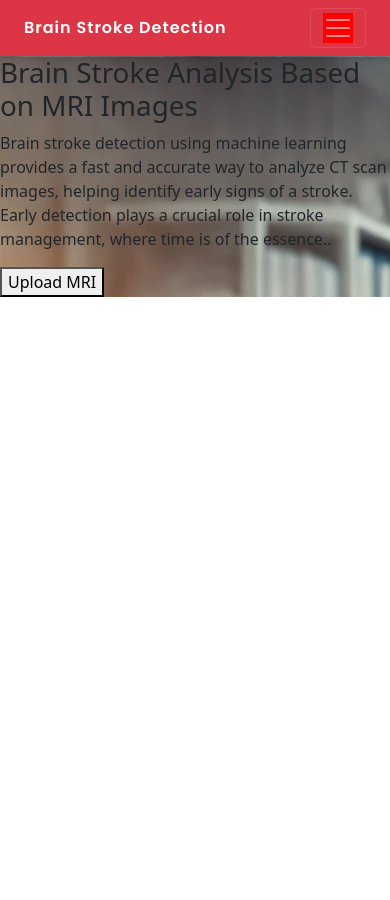
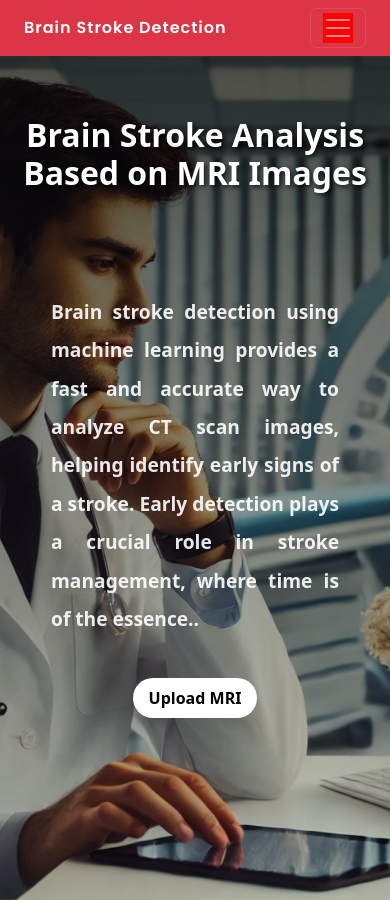
Before and after one commit to Pratikkuntawar/brainstrokedetection, a React (Create React App) app: page / in a window 390 px wide. Before the commit the page ends 844 px from the top, so only its background shows below. Built offline with nearby package versions, Linux system fonts and the light colour scheme.

Commit message:
Update Home.css

```diff
--- a/src/components/Home.css
+++ b/src/components/Home.css
@@ -1,314 +1,178 @@
-/* Original CSS*/
-.container {
-    max-width: 1200px;
-    margin: 0 auto;
-    padding: 20px;
-    background-color: #f9f9f9;
-    border-radius: 10px;
-    box-shadow: 0 4px 10px rgba(0, 0, 0, 0.1);
+.home-container {
+    position: relative;
+    width: 100%;
+    height: 100vh;
+    background-size: cover;
+    background-position: center;
+    margin: 0;
+    padding: 0;
   }
 
-  .row {
+  .overlay {
+    position: absolute;
+    top: 0;
+    left: 0;
+    width: 100%;
+    height: 100%;
+    background-color: rgba(0, 0, 0, 0.6); /* Dark overlay for readability */
     display: flex;
-    flex-wrap: wrap;
+    flex-direction: column;
+    align-items: center;
+    justify-content: center;
+    color: white;
+    text-align: center;
+    padding: 20px;
+    gap: 30px; /* Space between elements */
   }
 
-  .text-container {
-    padding: 20px;
+  .home-title {
+    font-size: 3rem;
+    font-weight: bold;
+    margin-top: 30px;
+    text-shadow: 2px 2px 4px rgba(0, 0, 0, 0.8); /* Shadow for readability */
   }
 
-  .heading{
-    margin-bottom: 40px;
-    font-size: 2em;
-    color: #2c3e50;
+  .home-description {
+    font-size: 1.2rem;
+    width: 70%; /* Occupies 70% of the width */
+    max-width: 900px; /* Limit width for larger screens */
+    line-height: 1.8;
+    text-align: justify; /* Justified text */
+    margin-bottom: 40px; /* Space before the button */
+    font-weight: bold;
   }
 
-  .definition {
-    line-height: 1.6;
-    color: #34495e;
-    font-size: 1em;
-    font-weight: bold;
-    text-align: justify; /* Added justified text alignment */
+  .upload-button {
+    background-color: #4CAF50;
+    background-color: white;
+    color: white;
+    border: none;
+    padding: 12px 24px;
+    font-size: 1rem;
+    border-radius: 5px;
+    cursor: pointer;
+    margin-bottom: 50px; /* Push button slightly down */
+    transition: background-color 0.3s ease;
   }
 
-  .image-container {
-    display: flex;
-    justify-content: center;
-    align-items: center;
+
+
+/*new css*/
+/* Home.css */
+
+.home-container {
+    position: relative;
+    width: 100%;
+    height: 100vh;
+    background-size: cover;
+    background-position: center;
   }
 
-  .img-fluid {
-    width: 400px;  /* Set the width */
-    height: 400px; /* Set the height */
-    object-fit: cover; /* Maintain aspect ratio */
-    border-radius: 10px; /* Add rounded corners */
-  }
-
-  #h2{
-    margin-top: 50px;
-    margin-bottom: 50px;
+  .overlay {
+    position: absolute;
+    top: 0;
+    left: 0;
+    width: 100%;
+    height: 100%;
+    background: linear-gradient(to bottom, rgba(0, 0, 0, 0.7), rgba(0, 0, 0, 0.2));
+    display: flex;
+    flex-direction: column;
+    align-items: center;
+    justify-content: center;
+    color: white;
+    padding: 20px;
     text-align: center;
   }
 
-
-  /* styles to represent types of strokes*/
-  .card-body{
-    border: 1px solid black; /* Light border */
-    border-radius: 8px; /* Rounded corners */
-    box-shadow: 0 4px 8px rgba(0, 0, 0, 0.1);
+  .home-title {
+    font-size: 3.5rem;
+    font-weight: 700;
+    margin-bottom: 20px;
+    text-shadow: 2px 2px 5px rgba(0, 0, 0, 0.8);
   }
 
-  .card:hover {
-    transform: scale(1.05); /* Scale the card up on hover */
-  }
-  .card-title {
-    font-size: 1.5em; /* Card title font size */
-    /*color: #2c3e50; /* Color for title */
-    color:#34495e;
+  .home-description {
+    font-size: 1.3rem;
+    width: 65%; /* Adjust width for balance */
+    max-width: 850px;
+    line-height: 2;
+    text-align: justify;
+    margin-bottom: 0px;
+    color: rgba(255, 255, 255, 0.9); /* Slight transparency for elegance */
+    margin-right: 400px;
   }
 
-  .card-text {
-    line-height: 2; /* Improve readability */
-    color: grey; /* Text color */
+  .upload-button {
+    background-color: #884221;
+    background-color:white;
+    color: black;
+
+    border: none;
+    padding: 15px 30px;
+    font-size: 1.2rem;
+    font-weight: bold;
+    border-radius: 50px; /* Rounded button */
+    cursor: pointer;
+    transition: background-color 0.3s ease, transform 0.2s ease;
   }
 
-
-  /*symptoms card*/
-  .d{
-    border: 1px solid #e0e0e0; /* Light border */
-    border-radius: 8px; /* Rounded corners */
-    box-shadow: 0 4px 8px rgba(0, 0, 0, 0.1); /* Subtle shadow */
-    transition: transform 0.3s ease; /* Smooth transition for scaling */
+  .upload-button:hover {
+    /* background-color: #884221; */
+    transform: scale(1.05); /* Subtle hover effect */
   }
 
-  .d:hover {
-    transform: scale(1.05); /* Scale the card up on hover */
+  .navbar {
+    margin-bottom: 0px; /* Ensures a gap between navbar and other sections */
+  }
+  @media (max-width: 768px) {
+    .home-container {
+      background-size: cover; /* Maintain cover behavior */
+      background-position: center; /* Center for better visibility */
+      min-height: 100vh; /* Ensure the container fills the viewport */
+  }
+    .home-title {
+      font-size: 2.5rem; /* Smaller title on small screens */
     }
 
-  .t1{
-    font-size: 1.2em; /* Card title font size */
-    color: #2c3e50; /* Color for title */
+    .home-description {
+      font-size: 1rem; /* Smaller font size for description */
+      margin: 10px 0; /* Adjust margin */
     }
 
-  .t2 {
-    line-height: 1.6; /* Improve readability */
-    color: #34495e; /* Text color */
+    .upload-button {
+      padding: 8px 16px; /* Smaller button padding */
+      font-size: 1rem; /* Smaller button text */
     }
 
-  /*new css*/
-
-  /* Container styling */
-.container {
-  max-width: 1200px;
-  margin: 0 auto;
-  padding: 30px;
-  background-color: #ffffff; /* White background for a clean look */
-  border-radius: 12px;
-  box-shadow: 0 8px 20px rgba(0, 0, 0, 0.1); /* Slightly larger shadow */
+    /* Additional styling to fit small screens */
+    .home-container {
+      padding: 10px; /* Add some padding */
     }
 
-/* Flexbox for responsive layout */
-.row {
-  display: flex;
-  flex-wrap: wrap;
-  margin-bottom: 30px;
+    /* Optional: Adjust overlay for better readability */
+    .overlay {
+      padding: 15px; /* Reduce padding on small screens */
+    }
+    .home-container {
+      min-height: 100vh; /* Keep the minimum height for mobile screens */
+      background-size: cover; /* Use cover to avoid repeating the image */
+      background-position: center; /* Center the image */
+      padding: 20px; /* Add padding to prevent content from touching the edges */
+    }
+    .home-description{
+      width: 80%;
+      margin-top: 50px;
+      font-size: 1.2rem;
+    }
+    .home-title {
+      font-size: 2rem; /* Smaller title on small screens */
+/* Reduce top margin to bring it closer to the top */
+      line-break: 30px;
+      margin-right: 0px;
     }
 
-/* Styling for text content */
-.text-container {
-  padding: 20px;
-}
-
-.heading {
-  font-size: 2.5em;
-  color: #1A535C; /* Dark teal for a calm effect */
-  font-weight: 700;
-  margin-bottom: 20px;
-  text-transform: uppercase; /* Uppercase for emphasis */
-}
-
-.definition {
-  line-height: 1.8;
-  color: black; /* Soft teal for readability */
-  color: #1A535C;
-  font-size: 1.1em;
-  font-weight: 500;
-  text-align: justify;
-}
-
-/* Image styling */
-.image-container {
-  display: flex;
-  justify-content: center;
-  align-items: center;
-}
-
-.img-fluid {
-  width: 450px;
-  height: 450px;
-  object-fit: cover;
-  border-radius: 15px;
-  box-shadow: 0 6px 15px rgba(0, 0, 0, 0.2); /* Deep shadow for focus */
-}
-
-/* Section title styling */
-#h2 {
-  margin-top: 50px;
-  margin-bottom: 40px;
-  text-align: center;
-  font-size: 2.2em;
-  color: #FF6B6B; /* Soft red to draw attention */
-  font-weight: bold;
-  letter-spacing: 1px; /* Spacing to enhance look */
-  text-transform: uppercase;
-}
-.symptoms{
-  color:#FF6B6B;
-}
-/* Stroke type cards */
-.card-body {
-  border: 1px solid #d9d9d9;
-  border-radius: 10px;
-  padding: 20px;
-  /* Light green for background  // card vr cha color */
-  transition: all 0.3s ease;
-}
-
-.card {
-  transition: transform 0.3s ease-in-out;
-}
-
-.card:hover {
-  transform: translateY(-10px); /* Slight lift effect */
-  box-shadow: 0 10px 25px rgba(0, 0, 0, 0.15); /* Slight hover shadow */
-}
-.symptoms{
-  color: #1A535C;
-}
-.card-title {
-  font-size: 1.8em;
-  color: #1A535C; /* Dark teal for titles */
-  font-weight: 600;
-}
-
-.card-text {
-  line-height: 1.8;
-  color: #333333; /* Dark gray for text readability */
-  font-size: 1.05em;
-}
-
-/* Symptoms card styling */
-.d {
-  border: 1px solid #e0e0e0;
-  border-radius: 12px;
-  background-color: #F0F4F8; /* Light blue-gray background for a soft tone */
-  padding: 20px;
-  transition: transform 0.3s ease, box-shadow 0.3s ease;
-}
-
-.d:hover {
-  transform: scale(1.05);
-  box-shadow: 0 10px 20px rgba(0, 0, 0, 0.1);
-}
-
-/* Card titles */
-.t1 {
-  font-size: 1.4em;
-  color: #FF6B6B; /* Soft red to highlight symptom titles */
-  font-weight: 600;
-  margin-bottom: 30px;
-}
-
-.t2 {
-  margin-top: 30px;
-  line-height: 1.8;
-  color: #34495e;
-  font-size: 1.05em;
-}
-
-/* General utility classes */
-.mb-4 {
-  margin-bottom: 40px;
-}
-
-.text-center {
-  text-align: center;
-}
-
-.card-title{
-  text-align: center;
-}
-
-@media (max-width: 768px) {
-  /* Stack the navbar items vertically */
-  .d{
-    border: 1px black;
-  }
-  .card-text{
-    text-align: center;
-  }
-  .heading{
-    font-size: 2rem;
-    color: #1A535C; /* Dark teal for a calm effect */
-    font-weight: 700;
-    margin-bottom: 20px;
-    text-transform: uppercase;
-    text-align: center;
+    .overlay {
+      justify-content: flex-start; /* Align items closer to the top */
+      padding-top: 30px; /* Add some top padding for spacing */
     }
   }
-@media (max-width: 486px) {
-  /* Stack the navbar items vertically */
-  .d{
-    border: 1px black;
-  }
-  .heading{
-    font-size: 2rem;
-    color: #1A535C; /* Dark teal for a calm effect */
-    font-weight: 700;
-    margin-bottom: 20px;
-    text-transform: uppercase;
-    text-align: center;
-  }
-}
-
-/* Optimize Card Styles */
-.card {
-  border: 1px solid #ddd; /* Lighter border */
-  border-radius: 10px;
-  transition: transform 0.3s ease-in-out;
-  box-shadow: 0 2px 10px rgba(0, 0, 0, 0.1);
-}
-
-.card:hover {
-  transform: scale(1.05);
-  box-shadow: 0 5px 15px rgba(0, 0, 0, 0.2);
-}
-
-/* Enhance Symptom Cards */
-.d {
-  background-color: #fff;
-  border: 1px solid #ddd;
-  border-radius: 10px;
-  padding: 15px;
-  transition: transform 0.3s ease-in-out;
-}
-
-.d:hover {
-  transform: translateY(-5px);
-  box-shadow: 0 5px 15px rgba(0, 0, 0, 0.2);
-}
-
-/* Improve Readability */
-.card-text {
-  font-size: 1rem;
-  color: #2c3e50;
-  line-height: 1.8;
-}
-
-/* Align Title */
-.heading, #h2 {
-  text-align: center;
-  font-size: 2rem;
-  color: #34495e;
-  margin-bottom: 30px;
-}
```
Lines whose indentation alone changed are shown as unchanged.
